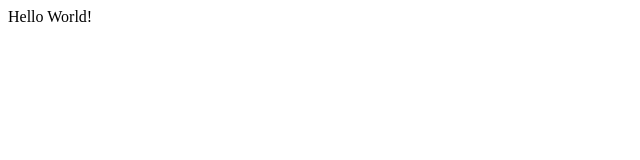
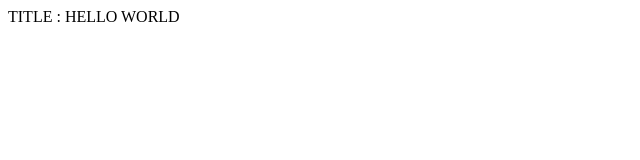
Before and after one commit to Narender1971/New, a plain HTML site: page index.html in a window 1280 px wide. Shown: the whole page, without its empty margins (0-640 px from the left). Drawn offline with Linux system fonts and the light colour scheme.

Commit message:
first tutorial

```diff
--- a/index.html
+++ b/index.html
@@ -3,9 +3,16 @@
 <head>
   <meta charset="UTF-8">
   <meta name="viewport" content="width=device-width, initial-scale=1.0">
-  <title>Hello</title>
+  <title>This is my first web page</title>
 </head>
 <body>
-	Hello World!
+  <div>
+  <span>
+    TITLE :
+  </span>
+  <span>
+    HELLO WORLD
+  </span>
+  </div>
 </body>
 </html>
```
